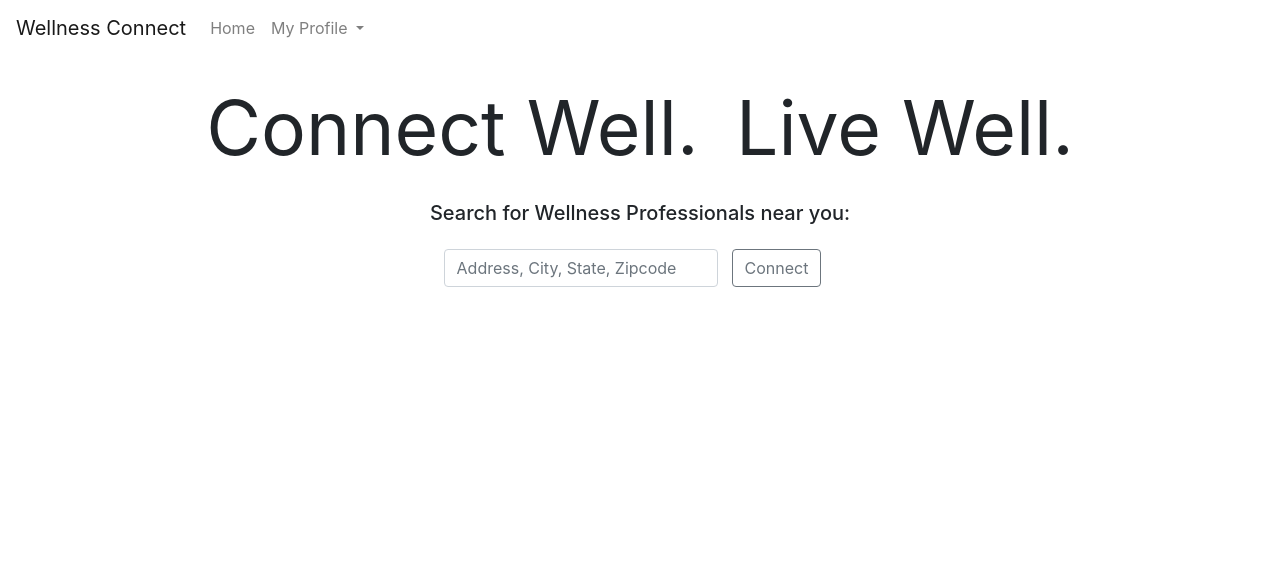
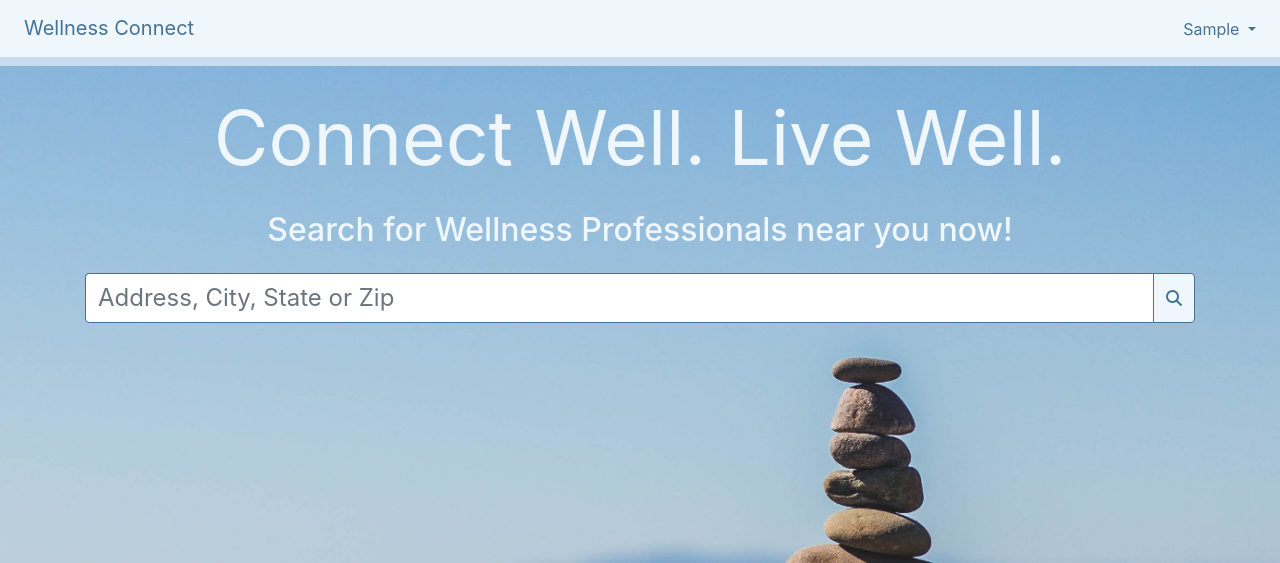
Before and after one commit to AGardell/WellnessConnectV1, a Django app: page / in a window 1280 px wide. Shown: the top 563 px of the page. Run offline with Django 3.2, Linux system fonts and the light colour scheme; the visitor is signed in with stand-in values (Sample User, id 1); some libraries are stand-ins or nearby versions.

Commit message:
redesign ui. checking in progress.

```diff
--- a/WellnessMatchV1/settings.py
+++ b/WellnessMatchV1/settings.py
@@ -142,7 +142,7 @@ STATIC_URL = '/static/'
 
 # Media files (files uploaded by user)
 MEDIA_ROOT = os.path.join(BASE_DIR, 'media/')
-MEDIA_URL = 'media/'
+MEDIA_URL = '/media/'
 
 # Crispy form template
 CRISPY_TEMPLATE_PACK = 'bootstrap4'
--- a/search/static/search/script.js
+++ b/search/static/search/script.js
@@ -12,6 +12,16 @@ if ($('#navbar-main').length > 0)
 else if ($('navbar-search').is(':hidden')) {
     $('$navbar-search').show();
 }
+
+// Display sign in button if user is not on sign in page or not on login page
+if ($('#btnLogin').length > 0 || $('#btnSignUp').length > 0)
+{
+    $('#nav-sign-up').hide();
+}
+else if ($('nav-sign-up').is(':hidden')) {
+    $('$nav-sign-up').show();
+}
+
 
 // overwrite modal open functionality
 // clear the message if one exists
@@ -105,7 +115,7 @@ if (ElementExists("#wellness-prof-map"))
         attribution: '&copy; <a href="https://stadiamaps.com/">Stadia Maps</a>, &copy; <a href="https://openmaptiles.org/">OpenMapTiles</a> &copy; <a href="http://openstreetmap.org">OpenStreetMap</a> contributors'
     }).addTo(mymap);
 
-    $(".list-group").each((idx, group) => {
+    $(".list-group-item").each((idx, group) => {
         var latitude = $(group).find("span")[0]
         var longitude = $(group).find("span")[1]
 
--- a/search/static/search/style.css
+++ b/search/static/search/style.css
@@ -1,11 +1,55 @@
+body {
+    background-image: url('images/background-splash.jpg');
+    background-size: 300vh;
+    background-repeat: no-repeat;
+    background-position: 61% 5%;
+}
+
+.navbar {
+    background-color: #eff6fc;
+    border-bottom: 9px solid #C7DCEE;
+}
+
+#navbar-content-toggle {
+    justify-content: space-between;
+    align-items: baseline;
+}
+
+#navbar-content-toggle > .navbar-nav > .nav-item > a{
+    color: #447298;
+}
+
+#container-home-page > .col-sm-12 > #header-main-page {
+    color: #eff6fc;
+}
+
+#main-tag-line {
+    color: #eff6fc;
+    font-size: 2em;
+}
+
+#zipcode-main {
+    font-size: 1.5em;
+    border-color: #447298;
+    color: #447298;
+}
+
+.button-wellness {
+    background-color: #eff6fc;
+    color: #447298;
+    border-color: #447298;
+}
+
+.button-wellness:hover {
+    background-color: #447298;
+    color: #eff6fc;
+    border-color: #447298;
+}
+
 #span-connect {
-    margin-right: .5em;
+    margin-right: .3em;
     font-size: 75px;
     opacity: 0;
-}
-
-#search-result {
-    margin-bottom: 10px;
 }
 
 #search-title {
--- a/search/templates/search/base.html
+++ b/search/templates/search/base.html
@@ -12,8 +12,8 @@
         <link rel="stylesheet" href="https://unpkg.com/leaflet@1.6.0/dist/leaflet.css"
         integrity="sha512-xwE/Az9zrjBIphAcBb3F6JVqxf46+CDLwfLMHloNu6KEQCAWi6HcDUbeOfBIptF7tcCzusKFjFw2yuvEpDL9wQ=="
         crossorigin=""/>
+        <link rel="stylesheet" type="text/css" href="{% static 'search/style.css' %}">
         {% block stylesheet %}
-        <link rel="stylesheet" type="text/css" href="{% static 'search/style.css' %}">
         {% endblock stylesheet %}
 
         <title>{% block title %}WellnessConnect.V1{% endblock title%}</title>
@@ -25,18 +25,22 @@
                 <span class="navbar-toggler-icon"></span>
             </button>
             <div class="collapse navbar-collapse" id="navbar-content-toggle">
-                <span class="navbar-brand">Wellness Connect</span>
-                <ul class="navbar-nav mr-auto">
+                <ul class="navbar-nav">
                     <li class="nav-item">
-                        <a class="nav-link" href="{% url 'search:index' %}">Home</a>
+                        <a class="nav-link navbar-brand" href="{% url 'search:index' %}">Wellness Connect</a>
                     </li>
+                </ul>
+                <!-- <form id='navbar-search' class="form-inline" action="{% url 'search:searchprof' %}" method="get">
+                    <input type="text" class="search-input form-control mr-2" name="zipcode" id="zipcode" placeholder="Search">
+                    <button type="submit" class="btn btn-secondary" >Search</button>
+                </form>   -->
+                <ul class="navbar-nav">
                 {% if request.user.is_authenticated %}
                     <li class="nav-item dropdown">
                         <a class="nav-link dropdown-toggle" href="#" id="navbarDropdown" role="button" data-toggle="dropdown" aria-haspopup="true" aria-expanded="false">
-                          My Profile
+                        {{ request.user.first_name }}
                         </a>
-                        <div class="dropdown-menu" aria-labelledby="navbarDropdown">
-                            <h4 class="dropdown-header">Hello {{ request.user.first_name }}!</h4>
+                        <div class="dropdown-menu dropdown-menu-right"  aria-labelledby="navbarDropdown">
                             <a class="dropdown-item" href="#">Edit My Profile</a>
                             <a class="dropdown-item" href="#">View My Team</a>
                             <a class="dropdown-item" href="#">View My Messages</a>
@@ -46,20 +50,16 @@
                     </li>
                     {% else %}
                     <li class="nav-item">
-                        <a href="{% url 'user:login' %}" class="nav-link">
+                        <a id='nav-sign-up' href="{% url 'user:login' %}" class="nav-link">
                             Sign In
                         </a>
                     </li>
                     {% endif %}
                 </ul>
-                <form id='navbar-search' class="form-inline" action="{% url 'search:searchprof' %}" method="get">
-                    <input type="text" class="search-input form-control mr-2" name="zipcode" id="zipcode" placeholder="Search">
-                    <button type="submit" class="btn btn-secondary" >Search</button>
-                </form>
             </div>
         </nav>
         {% endblock navbar %}
-        <div class="container">
+        <div id="container-home-page" class="container">
             {% if messages %}
             <ul class="messages">
                 {% for message in messages %}
@@ -82,19 +82,21 @@
             </ul>
             {% endif %}
             {% block content %}
-            <div class="row justify-content-center mt-3">
+            <div class="col-sm-12">
+                <div id="header-main-page" class="row justify-content-center mt-3">
                     <span id="span-connect">Connect Well.</span><span id="span-live">Live Well.</span>
                 </div>
                 <div class="row justify-content-center mt-3">
-                <h5 id="main-tag-line">Search for Wellness Professionals near you: </h5>
+                    <h5 id="main-tag-line">Search for Wellness Professionals near you now! </h5>
                 </div>
                 <div class="row justify-content-center mt-3">
-                <form id='navbar-main' class="form-inline" action="{% url 'search:searchprof' %}" method="get">
-                    <input type="text" class="form-control" name="zipcode" id="zipcode-main" placeholder="Address, City, State, Zipcode">
-                    <div id="search-button-div" class="col input-group-append">
-                        <button id="btnSearch" class="btn btn-outline-secondary" type="submit" id="button-addon2">Connect</button>
+                    <form id='navbar-main' class="input-group" action="{% url 'search:searchprof' %}" method="get">
+                        <input type="text" class="form-control" name="zipcode" id="zipcode-main" placeholder="Address, City, State or Zip" required>
+                        <div id="search-button-div" class="input-group-append">
+                            <button id="btnSearch" class="btn btn-outline-secondary button-wellness" type="submit" id="button-addon2"><i class="fas fa-search"></i></button>
                         </div>
                     </form>
+                </div>
             </div>
             {% endblock content %}
         </div>
--- a/search/urls.py
+++ b/search/urls.py
@@ -1,4 +1,6 @@
 from django.urls import path
+from django.conf import settings
+from django.conf.urls.static import static
 from . import views
 
 app_name = "search"
@@ -6,3 +8,5 @@ urlpatterns = [
     path('', views.Index, name='index'),
     path('search/', views.Search, name='searchprof')
 ]
+
+urlpatterns += static(settings.MEDIA_URL, document_root=settings.MEDIA_ROOT)
--- a/search/views.py
+++ b/search/views.py
@@ -1,4 +1,6 @@
 import geopy
+import operator
+
 from geopy.geocoders import Nominatim
 from geopy import distance
 
@@ -34,25 +36,17 @@ def Search(request):
     profs = WellnessProfessional.objects.filter(
         Q(location_latitude__lte=userLocationLatitude + 1) | Q(location_latitude__gte=userLocationLatitude - 1),
         Q(location_longitude__lte=userLocationLongitude + 1) | Q(location_longitude__gte=userLocationLongitude - 1)
-    ).annotate(distance_lat=Abs(Abs('location_latitude') - Abs(userLocationLatitude))).annotate(distance_long=Abs(Abs('location_longitude') - Abs(userLocationLongitude))
-    ).annotate(sum_of_distance=F('distance_lat') + F('distance_long')
-    ).order_by('sum_of_distance')
-
-    distance_dict = {}
-
+    )
 
     for prof in profs:
-        distance_dict[prof.id] = round(Decimal(distance.distance((prof.location_latitude, prof.location_longitude), (userLocationLatitude,userLocationLongitude)).miles), 2)
+        prof.miles = round(Decimal(distance.distance((prof.location_latitude, prof.location_longitude), (userLocationLatitude,userLocationLongitude)).miles), 2)
 
-    context = {'professionals': profs, 'distances': distance_dict, 'zip': zip, 'userLat': userLocationLatitude, 'userLong': userLocationLongitude}
+    # need to fix magic number here!
+    profs_sorted_filters = list(filter(lambda prof: prof.miles < 1000, sorted(profs, key=operator.attrgetter("miles"))))
 
-    #userLocation = geolocator.geocode(zip)
-    # profs = WellnessProfessional.objects.filter(
-    #     Q(location_latitude__lte=userLocation.latitude + 1) | Q(location_latitude__gte=userLocation.latitude - 1),
-    #     Q(location_longitude__lte=userLocation.longitude + 1) | Q(location_longitude__gte=userLocation.longitude - 1)
-    # ).annotate(distance_from_user=distance.distance((userLocation.latitude, userLocation.longitude),(Count('location_latitude'), Count('location_longitude'))).miles)
-    #.annotate(distance_from_user=distance.distance((userLocation.latitude, userLocation.longitude),(location_latitude, location_longitude)).miles)
-    #profs = profs.annotate(distance_from_user=distance.distance((userLocation.latitude, userLocation.longitude),(location_latitude, location_longitude)).miles)
+    context = {'professionals': profs_sorted_filters,
+        'zip': zip,
+        'userLat': userLocationLatitude,
+        'userLong': userLocationLongitude}
 
-    #context = {'professionals': profs, 'zip': zip, 'userLat': userLocation.latitude, 'userLong': userLocation.longitude}
     return render(request, 'search/search.html', context)
--- a/user/templates/user/login.html
+++ b/user/templates/user/login.html
@@ -1,5 +1,9 @@
 {% extends "search/base.html" %}
 {% load static %}
+
+{% block stylesheet %}
+<link rel="stylesheet" type="text/css" href="{% static 'user/style.css' %}">
+{% endblock stylesheet %}
 
 {% block content %}
 <div class="row justify-content-center mt-3">
@@ -15,7 +19,7 @@
             <input type="password" class="search-input form-control" name="password" id="password" placeholder="Password">
         </div>
         <div class="form-group row justify-content-center">
-            <button id="btnSearch" class="btn btn-outline-secondary" type="submit" id="button-addon2">Log In</button>
+            <button id="btnLogin" class="btn btn-outline-secondary button-wellness" type="submit" id="button-addon2">Log In</button>
         </div>
     </form>
 </div>
--- a/user/templates/user/signup.html
+++ b/user/templates/user/signup.html
@@ -54,7 +54,7 @@
             </div>
         </div>
         <div class="form-group row justify-content-center">
-            <button id="btnSearch" class="btn btn-outline-secondary" type="submit">Sign Up</button>
+            <button id="btnSignUp" class="btn btn-outline-secondary button-wellness" type="submit">Sign Up</button>
         </div>
     </form>
 </div>
```
Also changed, not shown: other parts of search/static/search/style.css (+58 -4 lines), prof/static/prof/style.css (+17 -2 lines), prof/templates/prof/detail.html (+5 -5 lines), search/templates/search/search.html (+14 -13 lines), user/static/user/style.css (+14 -1 lines), search/static/search/images/background-splash.jpg (added). Lines whose indentation alone changed are shown as unchanged.
